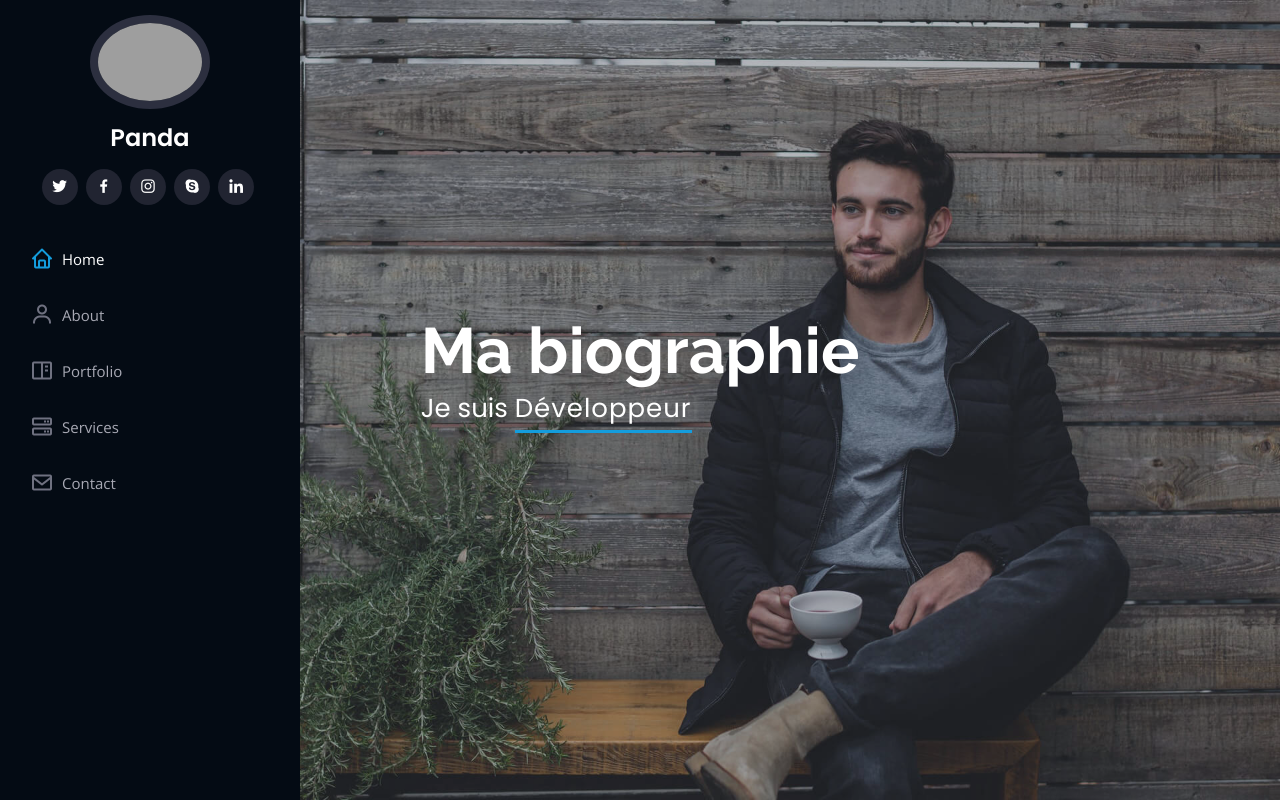
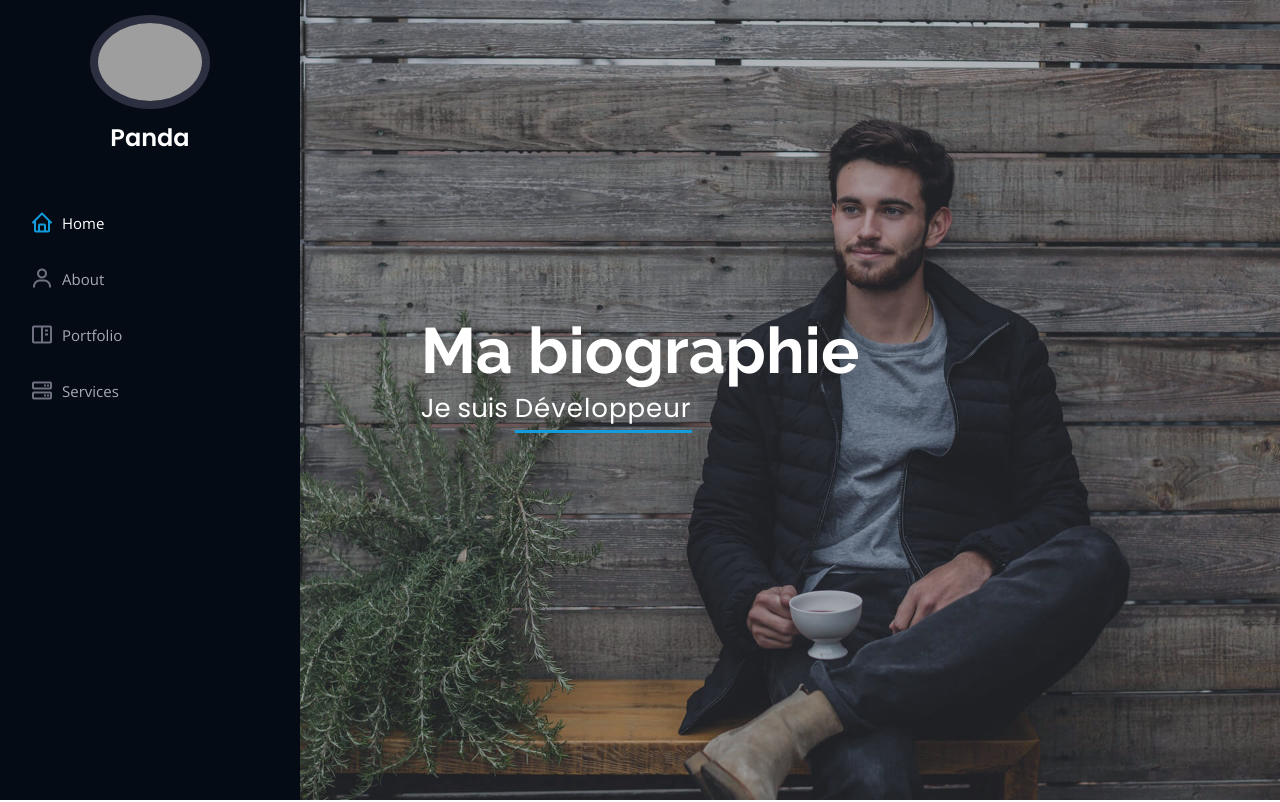
Before and after one commit to Pandastrange/Panda, a plain HTML site: page index.html in a window 1280 px wide. Shown: the top 802 px of the page. Drawn offline with nearby package versions, Linux system fonts and the light colour scheme; grey boxes are pictures that could not be loaded.

Commit message:
Update index.html

```diff
--- a/index.html
+++ b/index.html
@@ -49,11 +49,6 @@
         <img src="https://cdn.discordapp.com/attachments/1034189038464282765/1103769710543253574/IMG_1930.png" alt="" class="img-fluid rounded-circle">
         <h1 class="text-light"><a href="index.html">Panda</a></h1>
         <div class="social-links mt-3 text-center">
-          <a href="#" class="twitter"><i class="bx bxl-twitter"></i></a>
-          <a href="#" class="facebook"><i class="bx bxl-facebook"></i></a>
-          <a href="#" class="instagram"><i class="bx bxl-instagram"></i></a>
-          <a href="#" class="google-plus"><i class="bx bxl-skype"></i></a>
-          <a href="#" class="linkedin"><i class="bx bxl-linkedin"></i></a>
         </div>
       </div>
 
@@ -63,7 +58,6 @@
           <li><a href="#about" class="nav-link scrollto"><i class="bx bx-user"></i> <span>About</span></a></li>
           <li><a href="#portfolio" class="nav-link scrollto"><i class="bx bx-book-content"></i> <span>Portfolio</span></a></li>
           <li><a href="#services" class="nav-link scrollto"><i class="bx bx-server"></i> <span>Services</span></a></li>
-          <li><a href="#contact" class="nav-link scrollto"><i class="bx bx-envelope"></i> <span>Contact</span></a></li>
         </ul>
       </nav><!-- .nav-menu -->
     </div>
```
